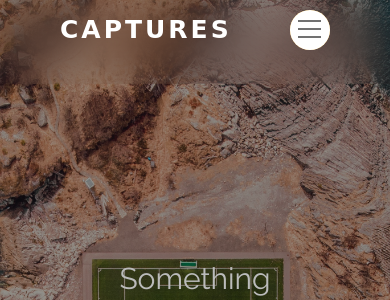
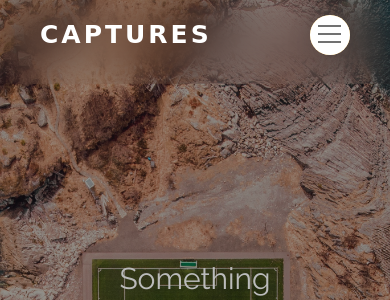
Before and after one commit to manikagnish/photography, a PHP site: page / in a window 390 px wide; the page is wider, and only the part inside the window is pictured. Shown: the top 300 px of that part. Run offline with PHP 8.4, Linux system fonts and the light colour scheme; some web fonts are replaced.

Commit message:
updated navbar

```diff
--- a/css/components/_navigation.scss
+++ b/css/components/_navigation.scss
@@ -1,3 +1,4 @@
+@include respond(tab-port) {
   .navigation {
     position: absolute;
     top: 0;
@@ -9,7 +10,7 @@
 
     .logo {
       text-decoration: none;
-    padding: 1rem 6rem;
+      padding: 1.5rem 4rem;
       display: block;
     }
 
@@ -29,8 +30,8 @@
       text-align: center;
       cursor: pointer;
 
-    top: 1rem;
-    right: 6rem;
+      top: 1.5rem;
+      right: 4rem;
     }
 
     &__background {
@@ -46,8 +47,8 @@
       transition: transform 0.8s cubic-bezier(0.83, 0, 0.17, 1);
       //transform: scale(80);
 
-    top: 1rem;
-    right: 6rem;
+      top: 1.5rem;
+      right: 4rem;
     }
 
     &__nav {
@@ -161,3 +162,4 @@
       transform: rotate(-135deg);
     }
   }
+}
--- a/css/main.css
+++ b/css/main.css
@@ -311,6 +311,7 @@ label {
   letter-spacing: 3px;
 }
 
+@media (max-width: 56.25em) {
   .navigation {
     position: absolute;
     top: 0;
@@ -320,17 +321,14 @@ label {
     z-index: 999;
     min-height: 10vh;
   }
-
   .navigation .logo {
     text-decoration: none;
-  padding: 1rem 6rem;
+    padding: 1.5rem 4rem;
     display: block;
   }
-
   .navigation__checkbox {
     display: none;
   }
-
   .navigation__button {
     background-color: #fff;
     height: 4rem;
@@ -342,10 +340,9 @@ label {
             box-shadow: 0 1rem 3rem rgba(0, 0, 0, 0.1);
     text-align: center;
     cursor: pointer;
-  top: 1rem;
-  right: 6rem;
+    top: 1.5rem;
+    right: 4rem;
   }
-
   .navigation__background {
     height: 4rem;
     width: 4rem;
@@ -357,10 +354,9 @@ label {
     transition: -webkit-transform 0.8s cubic-bezier(0.83, 0, 0.17, 1);
     transition: transform 0.8s cubic-bezier(0.83, 0, 0.17, 1);
     transition: transform 0.8s cubic-bezier(0.83, 0, 0.17, 1), -webkit-transform 0.8s cubic-bezier(0.83, 0, 0.17, 1);
-  top: 1rem;
-  right: 6rem;
+    top: 1.5rem;
+    right: 4rem;
   }
-
   .navigation__nav {
     height: 100vh;
     opacity: 0;
@@ -372,7 +368,6 @@ label {
     -webkit-transition: all 0.8s cubic-bezier(0.68, -0.6, 0.32, 1.6);
     transition: all 0.8s cubic-bezier(0.68, -0.6, 0.32, 1.6);
   }
-
   .navigation__list {
     position: absolute;
     top: 50%;
@@ -383,11 +378,9 @@ label {
     text-align: center;
     width: 100%;
   }
-
   .navigation__item {
     padding: 1rem;
   }
-
   .navigation__link:link, .navigation__link:visited {
     display: inline-block;
     font-size: 3rem;
@@ -401,42 +394,35 @@ label {
     -webkit-transition: all 0.4s;
     transition: all 0.4s;
   }
-
   .navigation__link:link span, .navigation__link:visited span {
     display: inline-block;
     margin-right: 1.5rem;
   }
-
   .navigation__link:hover, .navigation__link:active {
     background-position: 100%;
     color: #f3bc47;
     -webkit-transform: translateX(1rem);
             transform: translateX(1rem);
   }
-
   .navigation__checkbox:checked ~ .navigation__background {
     -webkit-transform: scale(200);
             transform: scale(200);
   }
-
   .navigation__checkbox:checked ~ .navigation__nav {
     width: 100%;
     opacity: 1;
   }
-
   .navigation__icon {
     position: relative;
     margin-top: 1.8rem;
     margin-left: 0.8rem;
   }
-
   .navigation__icon, .navigation__icon::before, .navigation__icon::after {
     width: 2.3rem;
     height: 2px;
     background-color: #717171;
     display: inline-block;
   }
-
   .navigation__icon::before, .navigation__icon::after {
     content: "";
     position: absolute;
@@ -444,29 +430,25 @@ label {
     -webkit-transition: all 0.2s;
     transition: all 0.2s;
   }
-
   .navigation__icon::before {
     top: -0.8rem;
   }
-
   .navigation__icon::after {
     top: 0.8rem;
   }
-
   .navigation__checkbox:checked + .navigation__button .navigation__icon {
     background-color: transparent;
   }
-
   .navigation__checkbox:checked + .navigation__button .navigation__icon::before {
     top: 0;
     -webkit-transform: rotate(135deg);
             transform: rotate(135deg);
   }
-
   .navigation__checkbox:checked + .navigation__button .navigation__icon::after {
     top: 0;
     -webkit-transform: rotate(-135deg);
             transform: rotate(-135deg);
+  }
 }
 
 .landing {
```
Also changed, not shown: 1 other file. Lines whose indentation alone changed are shown as unchanged.
